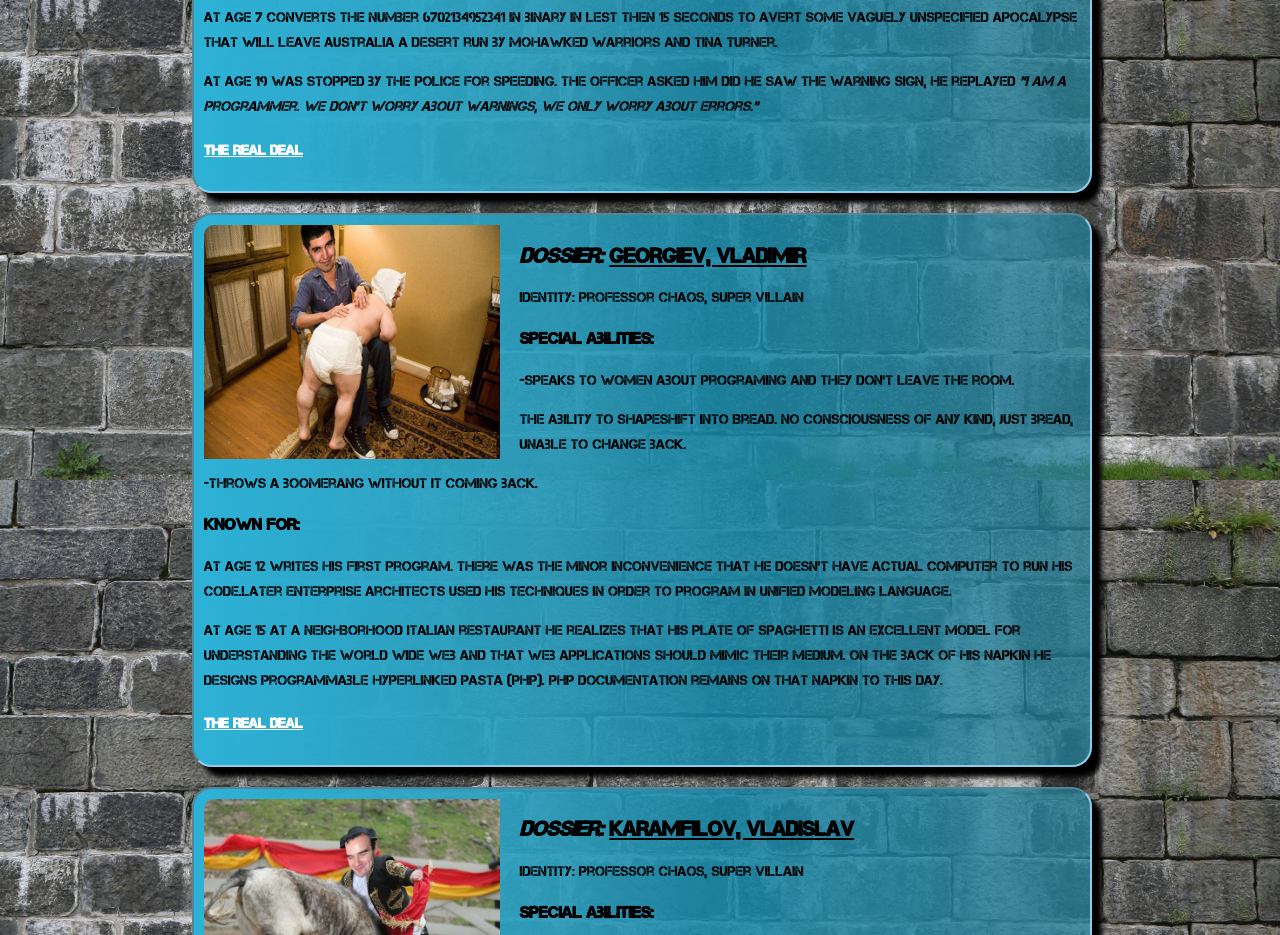
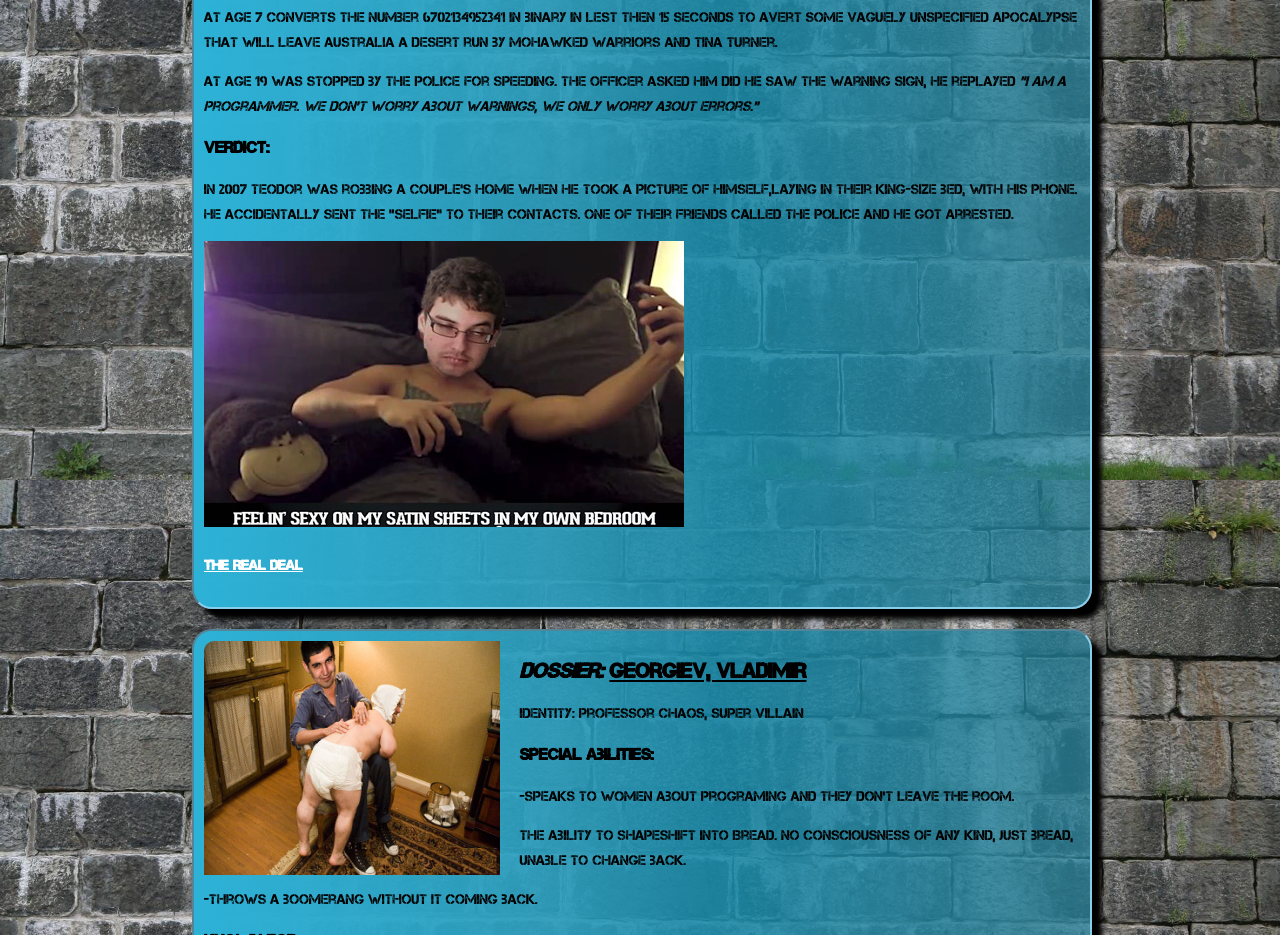
Before and after one commit to TeamErrol/Team-Errol, a plain HTML site: page staff.html in a window 1280 px wide. Shown: the part 1920-2855 px from the top of the page. Drawn offline with Linux system fonts and the light colour scheme.

Commit message:
added content to staff

```diff
--- a/staff.html
+++ b/staff.html
@@ -63,7 +63,10 @@
 				<h3>Known for:</h3>
 				<p>At age 7 converts the number 6702134952341 in binary in lest then 15 seconds to avert some vaguely unspecified apocalypse that will leave Australia a desert run by mohawked warriors and Tina Turner.</p>
 				<p>At age 19 was stopped by the police for speeding. The officer asked him did he saw the warning sign, he replayed <em>"I am a programmer. We don’t worry about warnings, we only worry about errors.”</em></p>
-				<h4><a href="http://tkurtev.wordpress.com/about/" target="_blank" title="Kurtev Bio"> The real deal</a></h4>
+                <h3>Verdict:</h3>
+                <p>In 2007 Teodor was robbing a couple’s home when he took a picture of himself,laying in their king-size bed, with his phone. He accidentally sent the "selfie" to their contacts. One of their friends called the police and he got arrested.</p>
+                <img class="contentImg" src="Images/selfie.jpg">
+                <h4><a href="http://tkurtev.wordpress.com/about/" target="_blank" title="Kurtev Bio"> The real deal</a></h4>
 			</div>
 		</div>
 		<div class="contentInfo">
```
Also changed, not shown: Images/selfie.jpg (added).
